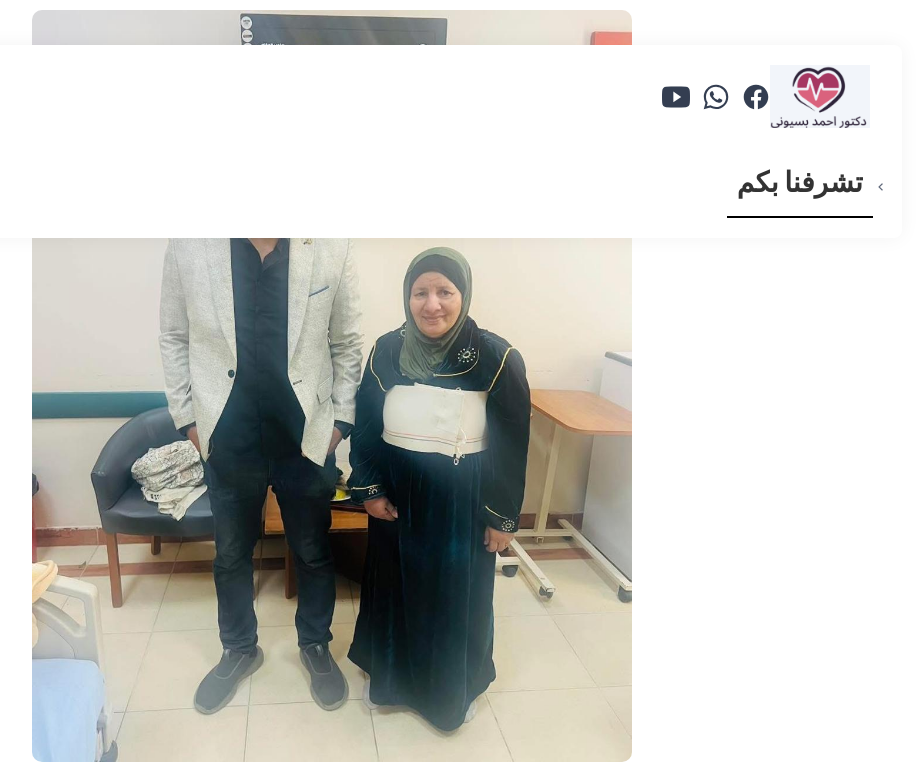
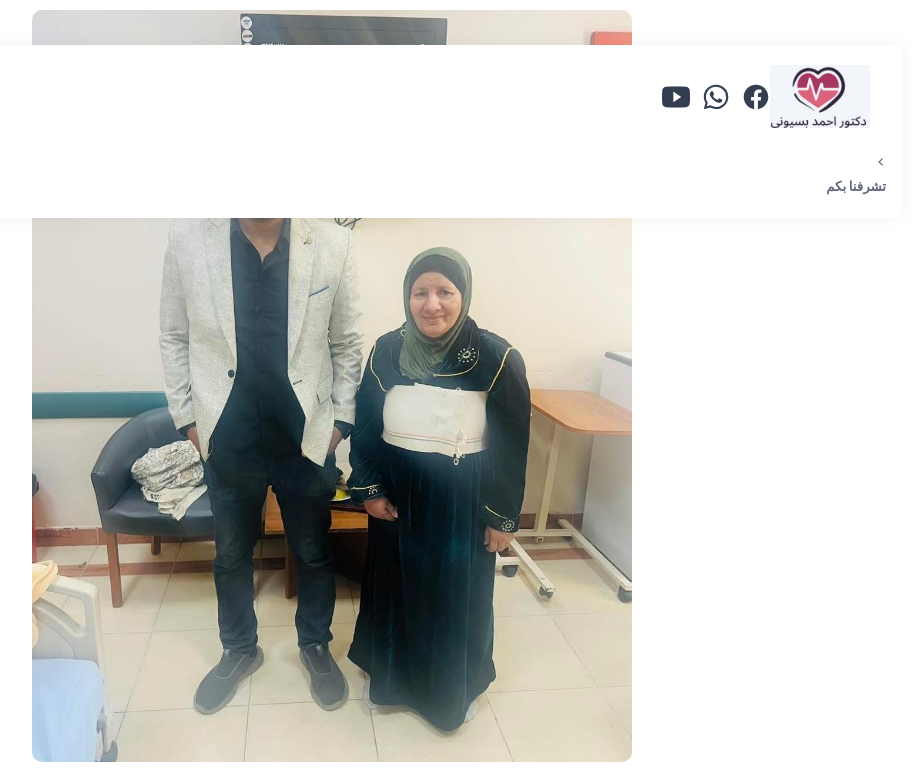
Before and after one commit to IbrahimBassiony5/ahmedbassiony, a plain HTML site: page customer.html in a window 1280 px wide. Shown: the top 770 px of the page, without its empty margins (308-1225 px from the left). Drawn offline with nearby package versions, Linux system fonts and the light colour scheme.

Commit message:
Update customer.html

```diff
--- a/customer.html
+++ b/customer.html
@@ -138,7 +138,7 @@
 
       </div>
       <div class="title-container"></div>>
-           <h1> تشرفنا بكم </h1>
+           <h5> تشرفنا بكم </h5>
       </div>
       </header>
 
```
